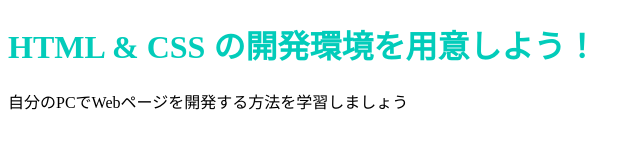
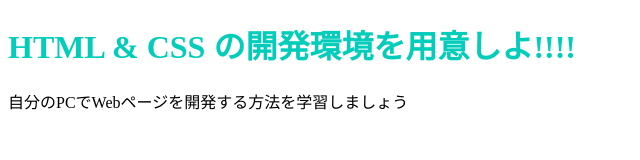
Before and after one commit to jyugem35/github.io, a plain HTML site: page index.html in a window 1280 px wide. Shown: the full height of the page, 0-640 px from the left. Drawn offline with Linux system fonts and the light colour scheme.

Commit message:
Update index.html

```diff
--- a/index.html
+++ b/index.html
@@ -6,7 +6,7 @@
     <title>Progate</title>
   </head>
   <body>
-    <h1 class="title">HTML & CSS の開発環境を用意しよう！</h1>
+    <h1 class="title">HTML & CSS の開発環境を用意しよ!!!!</h1>
     <p>自分のPCでWebページを開発する方法を学習しましょう</p>
   </body>
 </html>
```
